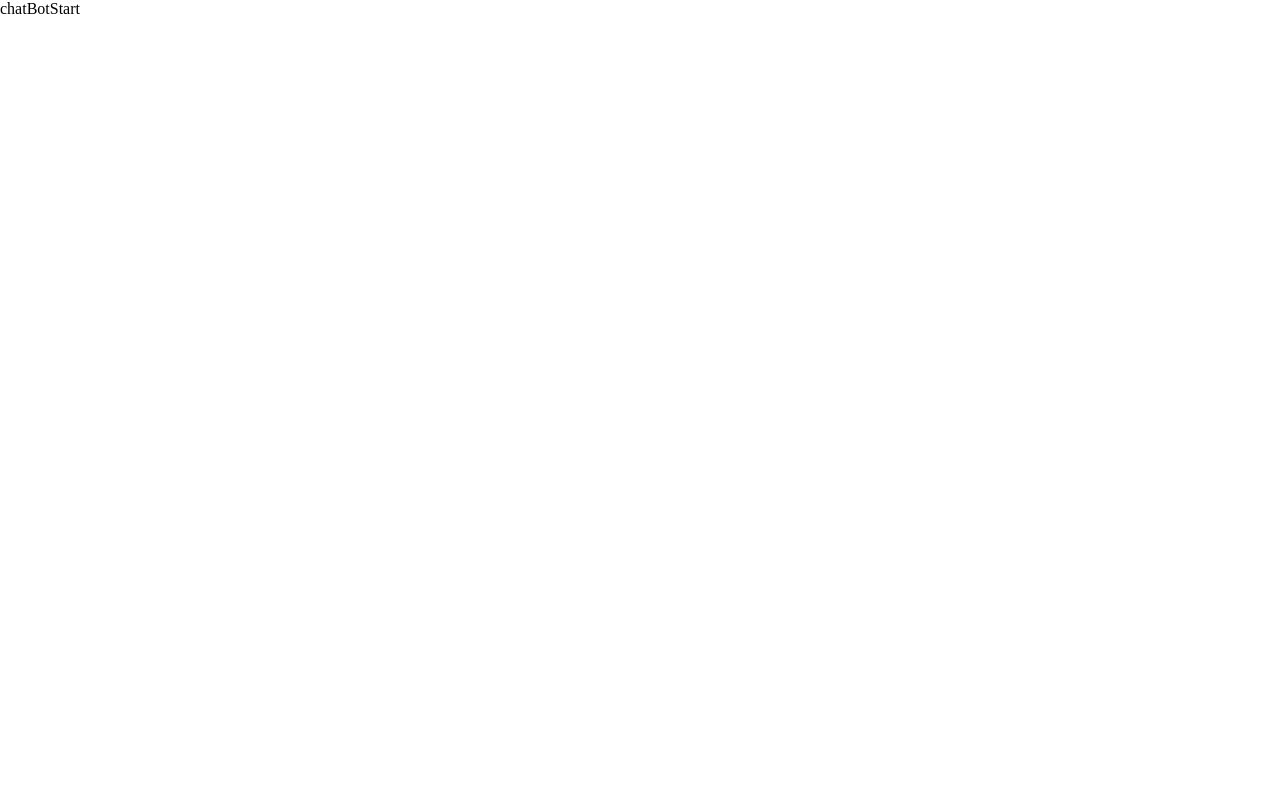
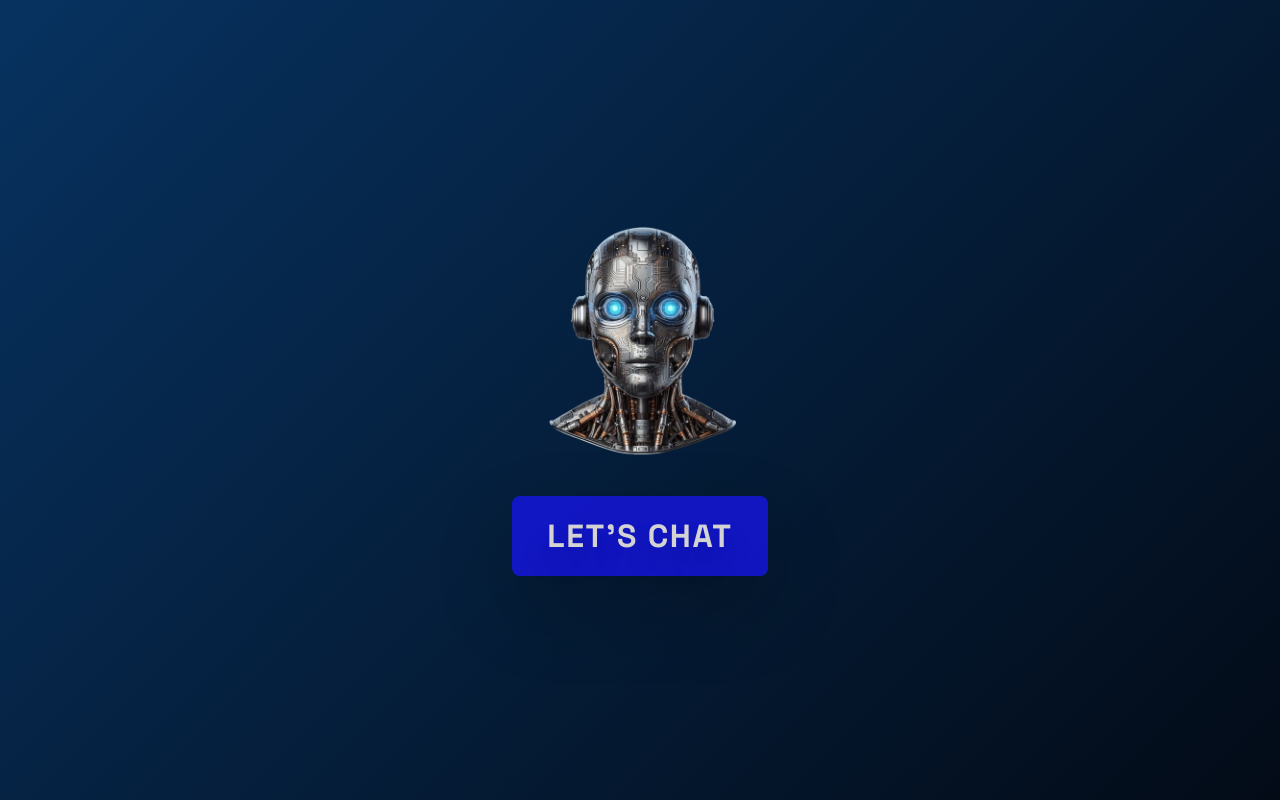
Before and after one commit to SabinaMB/chatBot, a React (Vite) app: page / in a window 1280 px wide. Built offline with nearby package versions, Linux system fonts and the light colour scheme.

Commit message:
styled the start page

```diff
--- a/src/App.jsx
+++ b/src/App.jsx
@@ -1,9 +1,11 @@
 import React from 'react'
-import chatBotStart from './Components/chatBotStart'
+import ChatBotStart from './Components/ChatBotStart'
 
 function App() {
   return (
-    <div className='container'>chatBotStart</div>
+    <div className='container'>
+      <ChatBotStart />
+    </div>
   )
 }
 
--- a/src/Components/chatBotStart.css
+++ b/src/Components/chatBotStart.css
@@ -0,0 +1,40 @@
+.startPage {
+    width: 100%;
+    height: 100vh;
+    display: flex;
+    flex-direction: column;
+    justify-content: center;
+    align-items: center;
+
+}
+
+.startButton {
+    width: clamp(15rem, 20vw, 20rem);
+    height: 5rem;
+    font-size:3rem;
+    background-color:rgba(21, 21, 232, 0.779);
+    border: none;
+    border-radius: 0.5rem;
+    cursor: pointer;
+    font-size: 2rem;
+    font-weight: 600;
+    color: #D3D3D3;
+    font-family: 'Space Grotesk', sans-serif;
+    font-weight: bold;
+    text-transform: uppercase;
+    letter-spacing: 0.1rem;
+    text-shadow: 0 1rem 2rem rgba(0, 0, 0, 0.2);
+    box-shadow: 0 2rem 5rem rgba(0, 0, 0, 0.2);
+    transition: transform 0.1s ease;
+    margin-top: 2rem;
+}
+
+.startButton:active {
+    transform: scale(0.95);
+}
+
+.botImage {
+    width: clamp(15rem, 20vh, 20rem);
+    height: auto;
+    object-fit: contain;
+}
--- a/src/Components/chatBotStart.jsx
+++ b/src/Components/chatBotStart.jsx
@@ -1,10 +1,13 @@
 import React from 'react'
 import './chatBotStart.css'
+import botImage from '../assets/bot4.png'
+
 
 const chatBotStart = () => {
   return (
     <div className='startPage'>
-        <button className='startButton'>Start Chatting</button>
+        <img src={botImage} alt='bot' className='botImage'/>
+        <button className='startButton'>Let's chat</button>
     </div>
   )
 }
--- a/src/index.css
+++ b/src/index.css
@@ -1,6 +1,20 @@
+
+@import url('https://fonts.googleapis.com/css2?family=Exo+2:ital,wght@0,100..900;1,100..900&family=Roboto:ital,wght@0,100;0,300;0,400;0,500;0,700;0,900;1,100;1,300;1,400;1,500;1,700;1,900&family=Space+Grotesk:wght@300..700&display=swap');
+
+
 * {
     margin: 0;
     padding: 0;
     box-sizing: border-box;
     outline: none;
+    font-family: 'Roboto', 'Space Grotesk', 'Exo 2', sans-serif;
+
 }
+
+.container {
+    width: 100%;
+    height: 100vh;
+    display: grid;
+    place-items: center;
+    background: linear-gradient(135deg, #073260,  #030b17);
+}
```
Also changed, not shown: src/assets/bot3.png (added), src/assets/bot4.png (added).
